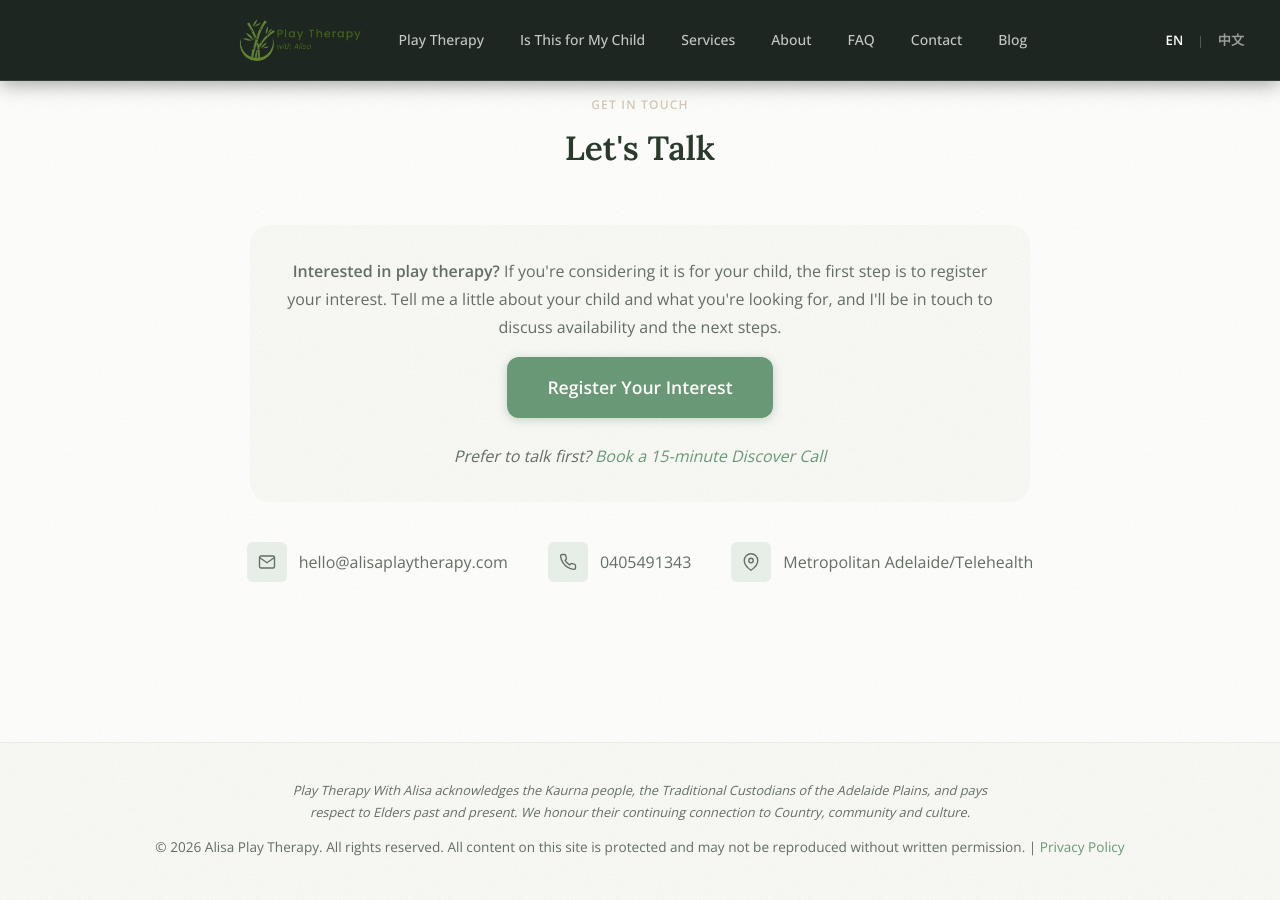
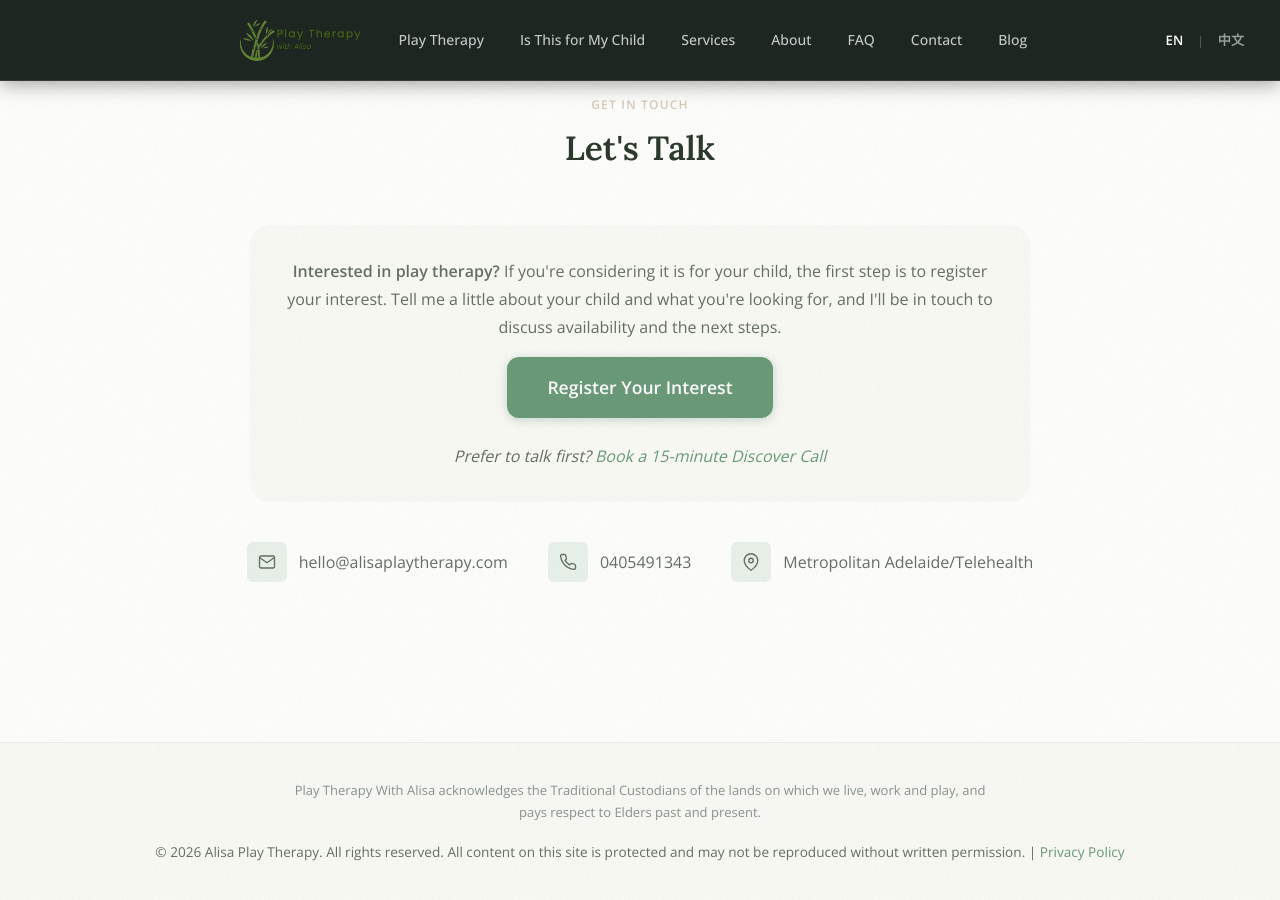
Before and after one commit to nguyentran0212/alisa-website, a Jekyll site: the page built from index.md, in a window 1280 px wide and 900 px high, scrolled down 6616 px. Built offline with Jekyll 4.4.1, drawn with Linux system fonts in a browser that asks for light colours.

Commit message:
Update Acknowledgement of Country wording and refine styling

```diff
--- a/_includes/footer.html
+++ b/_includes/footer.html
@@ -1,6 +1,6 @@
 <footer id="site-footer">
   <div class="footer-inner">
-    <p class="acknowledgement">Play Therapy With Alisa acknowledges the Kaurna people, the Traditional Custodians of the Adelaide Plains, and pays respect to Elders past and present. We honour their continuing connection to Country, community and culture.</p>
+    <p class="acknowledgement">Play Therapy With Alisa acknowledges the Traditional Custodians of the lands on which we live, work and play, and pays respect to Elders past and present.</p>
     <p>
       &copy; {{ site.time | date: "%Y" }} Alisa Play Therapy.
       {% assign current_lang = page.lang | default: 'en' %}
--- a/assets/css/style.css
+++ b/assets/css/style.css
@@ -1204,10 +1204,14 @@ img { max-width: 100%; height: auto; display: block; }
   margin-bottom: 0;
 }
 #site-footer .acknowledgement {
-  font-size: 0.8rem;
-  font-style: italic;
-  color: var(--text-muted);
-  margin-bottom: 12px;
+  font-family: var(--font-body);
+  font-size: 13px;
+  font-weight: 400;
+  font-style: normal;
+  color: #8a948f;
+  text-align: center;
+  margin-top: 0;
+  margin-bottom: 16px;
   max-width: 700px;
   margin-left: auto;
   margin-right: auto;
```
